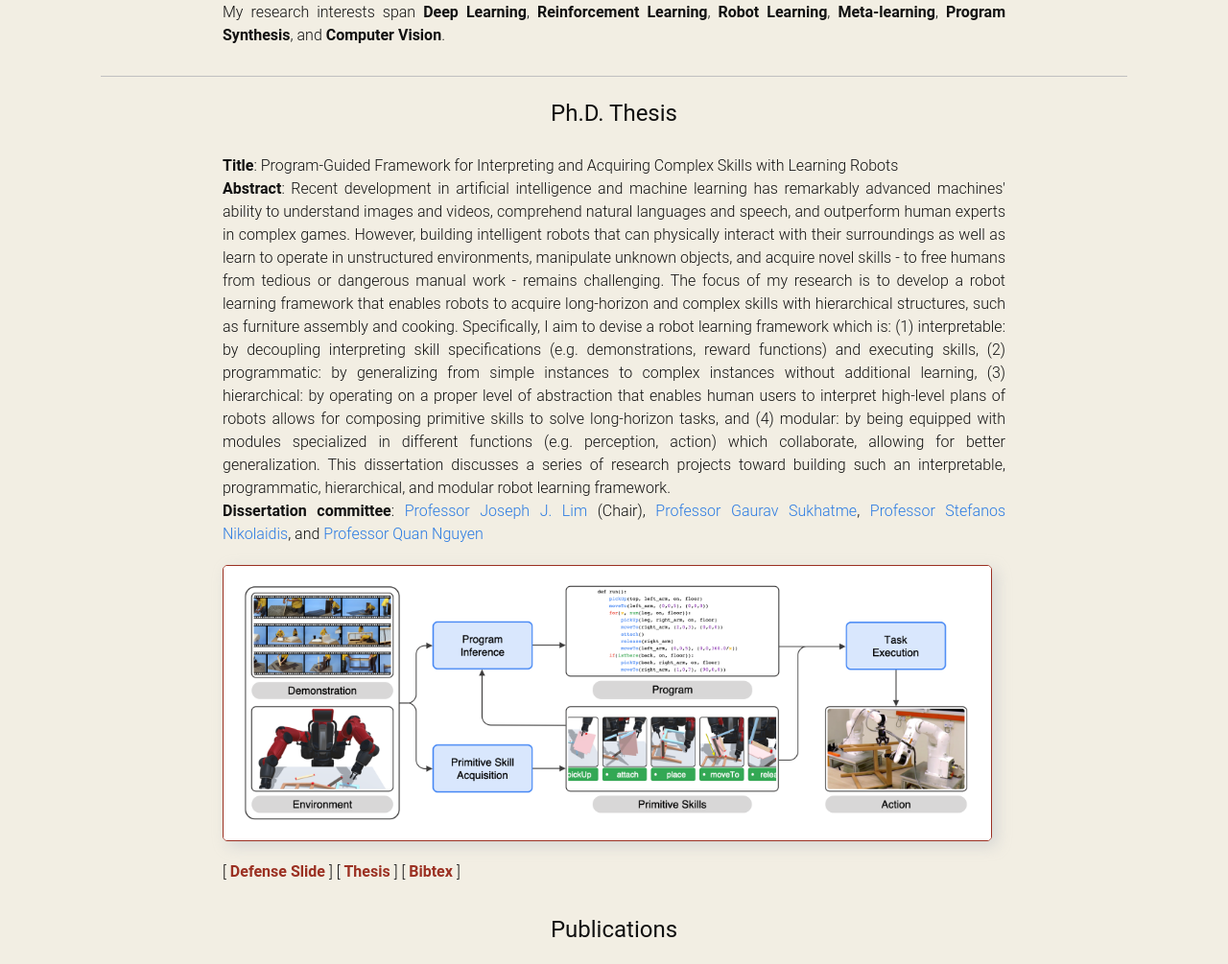
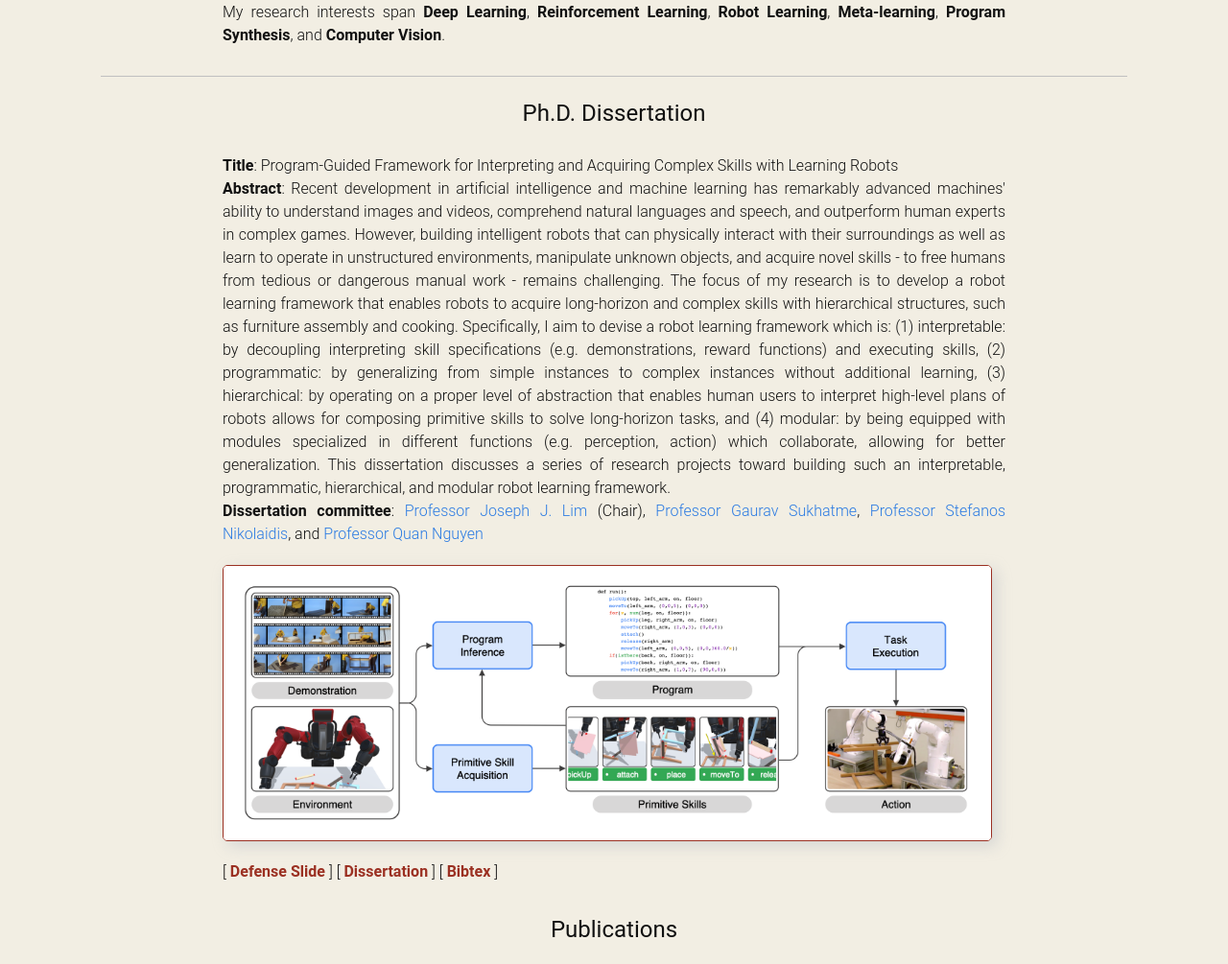
Before and after one commit to shaohua0116/shaohua0116.github.io, a Jekyll site: the page built from index.html, in a window 1280 px wide. Shown: the part 412-1417 px from the top of the page at 96% size. Built offline with Jekyll 4.4.1, drawn with Linux system fonts in a browser that asks for light colours; some web fonts are replaced.

Commit message:
thesis->dissertation

```diff
--- a/_sass/_thesis.scss
+++ b/_sass/_dissertation.scss
@@ -1,6 +1,6 @@
 $border-width: 1px;
 
-.thesis-img {
+.dissertation-img {
   width:          800px;
   border:         1px solid $red-color-dark;
   border-radius:  5px;
--- a/css/main.scss
+++ b/css/main.scss
@@ -98,4 +98,4 @@ $deep-cover-img:    "/images/background/background_deep.jpg";
     "implementation",
     "service",
     "news",
-    "thesis";
+    "dissertation";
--- a/index.html
+++ b/index.html
@@ -14,15 +14,15 @@ layout: home
 <div class="pub">
 <div id="bio" class="bio">
   <h1 class="md-heading text-center">
-    Ph.D. Thesis
+    Ph.D. Dissertation
   </h1>
   <div class="bio-body">
-      <strong>Title</strong>: {{ site.data.thesis.title }} <br>
-      <strong>Abstract</strong>: {{ site.data.thesis.abstract }} <br>
-      <strong>Dissertation committee</strong>: {{ site.data.thesis.committee }} <br>
-        <img class="thesis-img" src="./thesis/thesis_fig.png"/>
+      <strong>Title</strong>: {{ site.data.dissertation.title }} <br>
+      <strong>Abstract</strong>: {{ site.data.dissertation.abstract }} <br>
+      <strong>Dissertation committee</strong>: {{ site.data.dissertation.committee }} <br>
+        <img class="dissertation-img" src="./dissertation/dissertation_fig.png"/>
         <div class="tags">
-          {% for tag in site.data.thesis.tags %}
+          {% for tag in site.data.dissertation.tags %}
           [<a class="tag" href="{{tag.url}}"> <strong>{{ tag.name }}</strong> </a>]
           {% endfor %}
         </div>
```
Also changed, not shown: _data/dissertation.yml (renamed from _data/thesis.yml, +4 -4 lines), bibtex/dissertation.txt (renamed from bibtex/thesis.txt), dissertation/dissertation_fig.png (renamed from thesis/thesis_fig.png), 2 other files.
